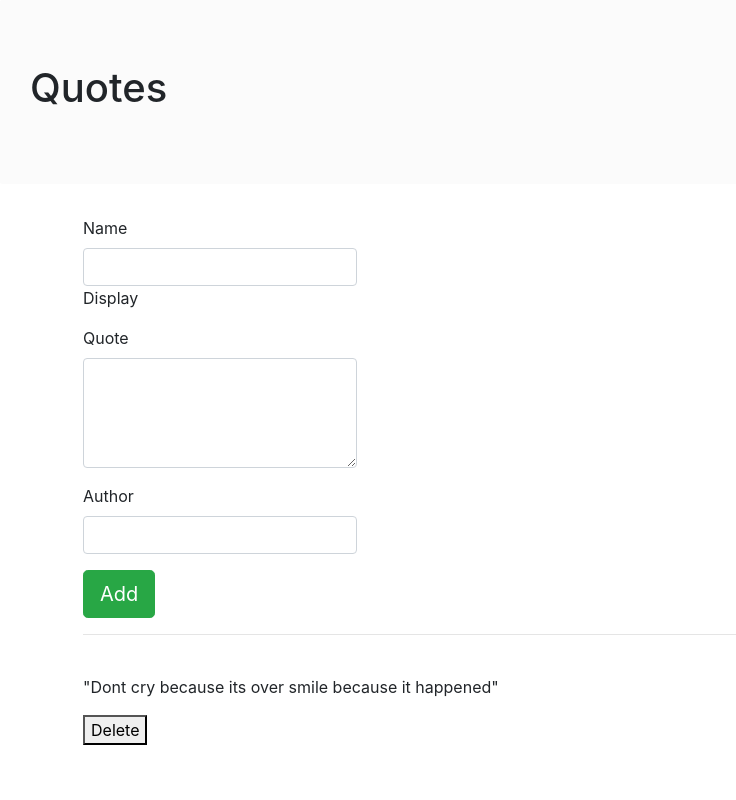
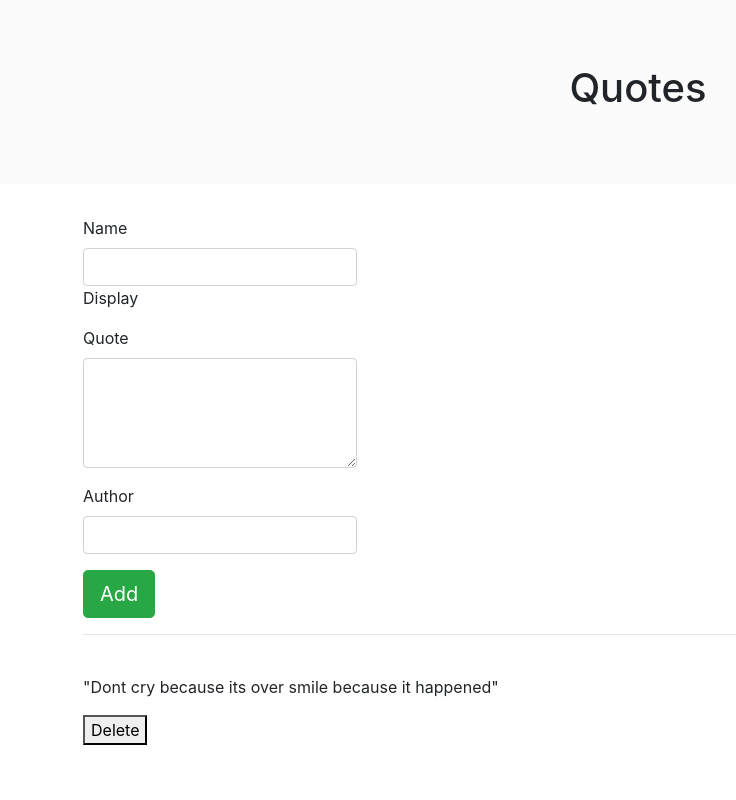
Before and after one commit to derrick12/Quotes, an Angular app: page / in a window 1280 px wide. Shown: the top 800 px of the page, without its empty margins (2-738 px from the left). Built offline with nearby package versions, Linux system fonts and the light colour scheme.

Commit message:
style jumbotron

```diff
--- a/src/app/quote/quote.component.css
+++ b/src/app/quote/quote.component.css
@@ -0,0 +1,14 @@
+/*
+    .container .row h4 {
+    font-family: 'Open Sans', sans-serif;
+    font-size: 23px;
+    font-weight: 600;
+    line-height: 1.39;
+    letter-spacing: normal;
+    color: #212329;
+}
+*/
+
+.jumbotron {
+    text-align: center;
+}
```
